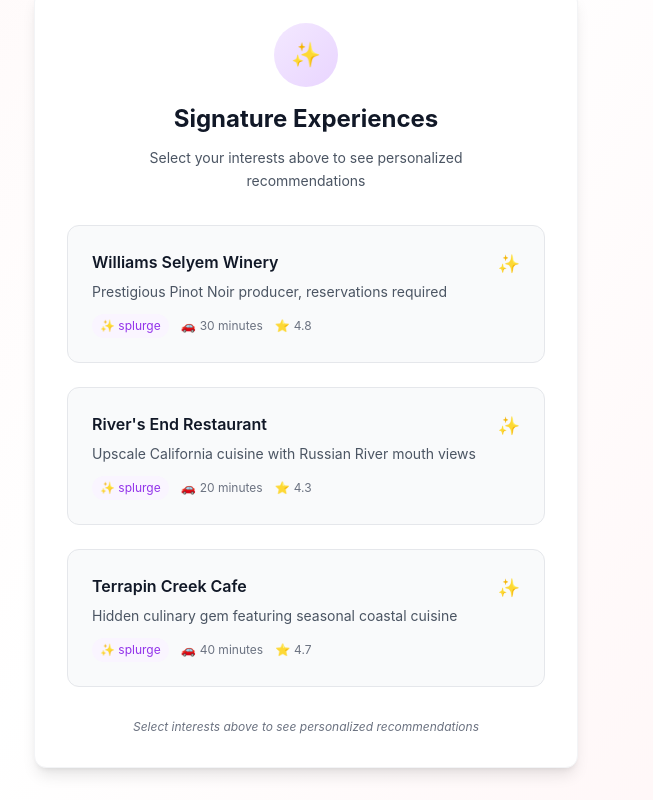
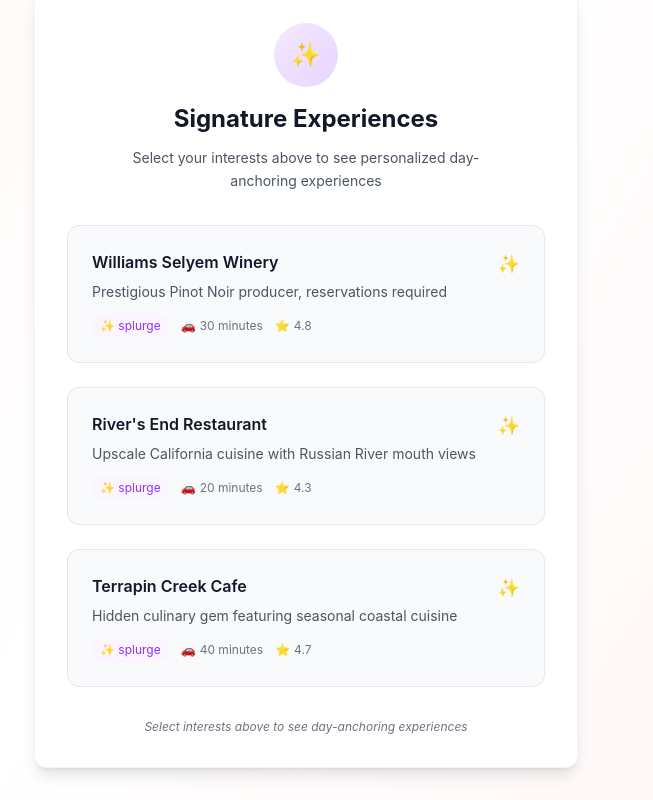
Before and after one commit to mytravelspring/rio-nido-lodge-final, a React (Create React App) app: page / in a window 1280 px wide. Shown: the part 1255-2055 px from the top of the page, without its empty margins (46-699 px from the left). Built offline with nearby package versions, Linux system fonts and the light colour scheme.

Commit message:
Update App.js

```diff
--- a/src/App.js
+++ b/src/App.js
@@ -552,7 +552,7 @@
   // Get signature experiences based on selected interests
   const getInterestBasedSignatureExperiences = () => {
     if (guestData.interests.length === 0) {
-      // If no interests selected, show first 3
+      // If no interests selected, show first 3 with variety
       return signatureExperiences.slice(0, 3);
     }
 
@@ -561,16 +561,53 @@
       guestData.interests.includes(experience.category)
     );
 
-    // Then get remaining signature experiences
+    // Apply budget filtering to matching experiences
+    const budgetFilteredMatching = filterBusinessesByBudget(matchingExperiences, guestData.budget);
+
+    // Then get remaining signature experiences (different categories)
     const otherExperiences = signatureExperiences.filter(experience =>
       !guestData.interests.includes(experience.category)
     );
+    const budgetFilteredOthers = filterBusinessesByBudget(otherExperiences, guestData.budget);
 
-    // Combine them, prioritizing matching interests
-    const combined = [...matchingExperiences, ...otherExperiences];
+    // Create diverse mix: prioritize variety across categories and budgets
+    const diverseExperiences = [];
+    const usedCategories = new Set();
+    const usedBudgets = new Set();
 
-    // Return first 3
-    return combined.slice(0, 3);
+    // First pass: Add matching experiences with category/budget diversity
+    for (const exp of budgetFilteredMatching) {
+      if (diverseExperiences.length >= 3) break;
+      if (!usedCategories.has(exp.category) || usedCategories.size < guestData.interests.length) {
+        diverseExperiences.push(exp);
+        usedCategories.add(exp.category);
+        usedBudgets.add(exp.budget);
+      }
+    }
+
+    // Second pass: Fill remaining slots prioritizing budget diversity
+    const allAvailable = [...budgetFilteredMatching, ...budgetFilteredOthers];
+    for (const exp of allAvailable) {
+      if (diverseExperiences.length >= 3) break;
+      if (!diverseExperiences.includes(exp)) {
+        // Prefer experiences with different budget levels
+        if (!usedBudgets.has(exp.budget) || usedBudgets.size < 2) {
+          diverseExperiences.push(exp);
+          usedBudgets.add(exp.budget);
+        }
+      }
+    }
+
+    // Third pass: Fill any remaining slots with best remaining options
+    for (const exp of allAvailable) {
+      if (diverseExperiences.length >= 3) break;
+      if (!diverseExperiences.includes(exp)) {
+        diverseExperiences.push(exp);
+      }
+    }
+
+    // Return first 3 with maximum diversity
+    return diverseExperiences.slice(0, 3);
   };
 
   const handleInterestToggle = (interestId) => {
@@ -598,20 +635,46 @@
       return;
     }
 
-    // Filter businesses by interests and budget
+    // Get all businesses filtered by interests and budget
     let relevantBusinesses = businessDatabase.filter(business =>
       guestData.interests.includes(business.category)
     );
-
-    // Apply budget filtering
     relevantBusinesses = filterBusinessesByBudget(relevantBusinesses, guestData.budget);
 
-    // Sort by rating and signature status
-    relevantBusinesses.sort((a, b) => {
-      if (a.isSignature && !b.isSignature) return -1;
-      if (!a.isSignature && b.isSignature) return 1;
-      return b.rating - a.rating;
-    });
+    // Separate signature experiences from regular activities
+    const availableSignatures = relevantBusinesses.filter(business => business.isSignature);
+    const regularActivities = relevantBusinesses.filter(business => !business.isSignature);
+
+    // Create diverse signature experience selection for itinerary
+    const diverseSignatures = [];
+    const usedCategories = new Set();
+    const usedBudgets = new Set();
+
+    // Prioritize diversity across categories and budgets
+    for (const sig of availableSignatures) {
+      if (diverseSignatures.length >= guestData.tripDuration) break;
+
+      // Prefer experiences from different categories and budget levels
+      const categoryBonus = !usedCategories.has(sig.category) ? 2 : 0;
+      const budgetBonus = !usedBudgets.has(sig.budget) ? 1 : 0;
+
+      if (diverseSignatures.length === 0 || categoryBonus > 0 || budgetBonus > 0) {
+        diverseSignatures.push(sig);
+        usedCategories.add(sig.category);
+        usedBudgets.add(sig.budget);
+      }
+    }
+
+    // Fill any remaining signature slots with best remaining options
+    for (const sig of availableSignatures) {
+      if (diverseSignatures.length >= guestData.tripDuration) break;
+      if (!diverseSignatures.includes(sig)) {
+        diverseSignatures.push(sig);
+      }
+    }
+
+    // Sort regular activities by rating
+    regularActivities.sort((a, b) => b.rating - a.rating);
 
     // Determine activities per day based on travel style
     const activitiesPerDay = {
@@ -621,24 +684,47 @@
     };
 
     const dailyCount = activitiesPerDay[guestData.travelStyle] || 3;
-    const totalActivities = Math.min(relevantBusinesses.length, dailyCount * guestData.tripDuration);
 
-    // Create itinerary with proper day distribution
+    // Create itinerary with one signature experience per day (if available)
     const itinerary = [];
+    let regularActivityIndex = 0;
+
     for (let day = 1; day <= guestData.tripDuration; day++) {
       const dayActivities = [];
-      const startIndex = (day - 1) * dailyCount;
-      const endIndex = Math.min(startIndex + dailyCount, totalActivities);
 
-      for (let i = startIndex; i < endIndex; i++) {
-        if (relevantBusinesses[i]) {
-          dayActivities.push({
-            time: i === startIndex ? '9:00 AM' : (i === startIndex + 1 ? '1:00 PM' : '4:00 PM'),
-            activity: relevantBusinesses[i],
-            hasAlternates: guestData.allowAlternateDestinations && relevantBusinesses[i].alternateDestinations?.length > 0
-          });
-        }
+      // Add ONE signature experience for this day (if available)
+      if (diverseSignatures[day - 1]) {
+        dayActivities.push({
+          time: '10:00 AM',
+          activity: diverseSignatures[day - 1],
+          hasAlternates: guestData.allowAlternateDestinations && diverseSignatures[day - 1].alternateDestinations?.length > 0,
+          isAnchorExperience: true
+        });
       }
+
+      // Fill remaining slots with regular activities
+      const remainingSlots = dailyCount - dayActivities.length;
+      const timeSlots = ['9:00 AM', '1:00 PM', '4:00 PM', '6:00 PM'];
+
+      for (let i = 0; i < remainingSlots && regularActivityIndex < regularActivities.length; i++) {
+        // Skip the signature experience time slot
+        const timeIndex = dayActivities.length > 0 ? (i >= 1 ? i + 1 : 0) : i;
+
+        dayActivities.push({
+          time: timeSlots[timeIndex] || `${3 + i}:00 PM`,
+          activity: regularActivities[regularActivityIndex],
+          hasAlternates: guestData.allowAlternateDestinations && regularActivities[regularActivityIndex].alternateDestinations?.length > 0,
+          isAnchorExperience: false
+        });
+        regularActivityIndex++;
+      }
+
+      // Sort activities by time for logical flow
+      dayActivities.sort((a, b) => {
+        const timeA = parseInt(a.time.split(':')[0]) + (a.time.includes('PM') && !a.time.includes('12:') ? 12 : 0);
+        const timeB = parseInt(b.time.split(':')[0]) + (b.time.includes('PM') && !b.time.includes('12:') ? 12 : 0);
+        return timeA - timeB;
+      });
 
       if (dayActivities.length > 0) {
         itinerary.push({
@@ -649,7 +735,8 @@
             day: 'numeric'
           }),
           activities: dayActivities,
-          totalActivities: dayActivities.length
+          totalActivities: dayActivities.length,
+          hasSignatureExperience: dayActivities.some(activity => activity.isAnchorExperience)
         });
       }
     }
@@ -858,8 +945,8 @@
                 <h3 className="text-2xl font-bold text-gray-900 mb-3">Signature Experiences</h3>
                 <p className="text-gray-600 text-sm leading-relaxed max-w-sm mx-auto">
                   {guestData.interests.length > 0
-                    ? 'Premium experiences curated for your interests'
-                    : 'Select your interests above to see personalized recommendations'
+                    ? 'Premium anchor experiences - one per day to build your itinerary around'
+                    : 'Select your interests above to see personalized day-anchoring experiences'
                   }
                 </p>
               </div>
@@ -909,8 +996,8 @@
               <div className="mt-8 text-center">
                 <p className="text-xs text-gray-500 italic">
                   {guestData.interests.length > 0
-                    ? 'Highlighted experiences match your selected interests'
-                    : 'Select interests above to see personalized recommendations'
+                    ? 'Each signature experience becomes the anchor for one full day'
+                    : 'Select interests above to see day-anchoring experiences'
                   }
                 </p>
               </div>
@@ -966,7 +1053,15 @@
                   {currentDayData && (
                     <div>
                       <div className="mb-4">
-                        <h3 className="text-lg font-semibold text-gray-900">Day {currentDay}</h3>
+                        <h3 className="text-lg font-semibold text-gray-900 flex items-center">
+                          Day {currentDay}
+                          {currentDayData.hasSignatureExperience && (
+                            <span className="ml-2 text-xs px-2 py-1 rounded-full bg-purple-100 text-purple-600">
+                              <span className="mr-1">✨</span>
+                              Anchor Day
+                            </span>
+                          )}
+                        </h3>
                         <p className="text-gray-600">{currentDayData.date}</p>
                       </div>
 
@@ -984,7 +1079,7 @@
                                   {item.activity.isSignature && (
                                     <span className="text-xs px-2 py-1 rounded-full bg-purple-50 text-purple-600">
                                       <span className="mr-1">✨</span>
-                                      Signature
+                                      {item.isAnchorExperience ? 'Anchor Experience' : 'Signature'}
                                     </span>
                                   )}
                                 </div>
```
